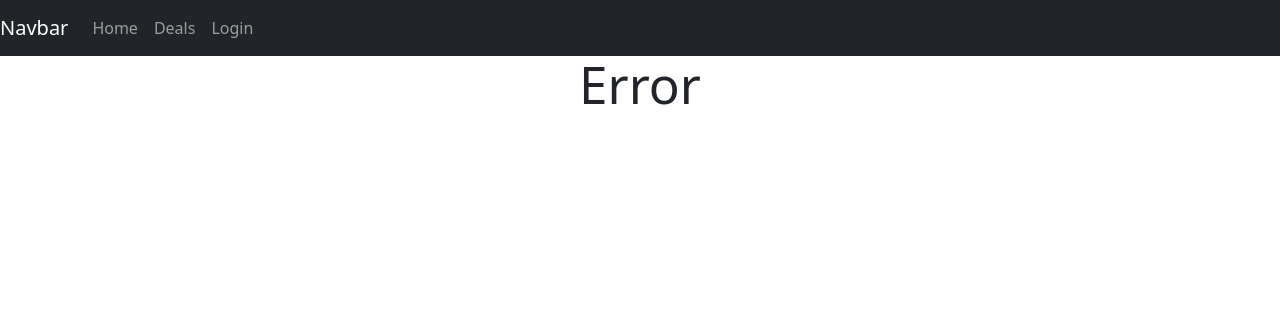
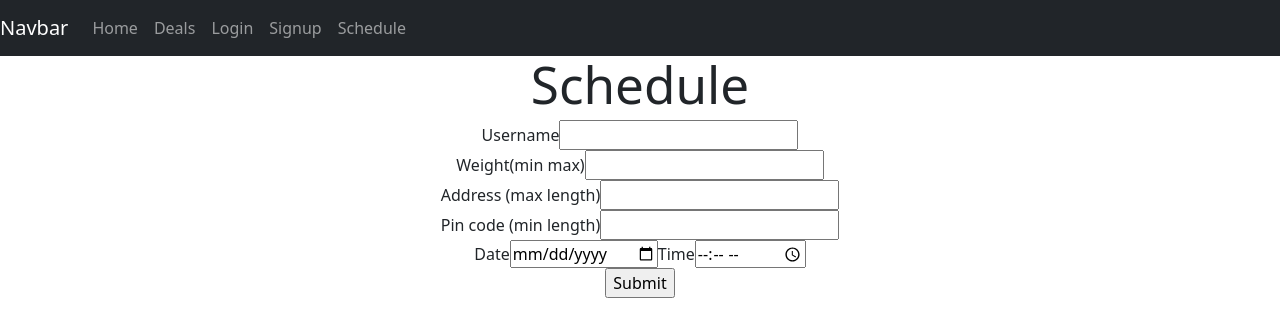
Before and after one commit to anuragkumar-git/ROYAL, a React (Vite) app in the folder mern/6-FEB/landingPage/: page /schedule in a window 1280 px wide. Shown: the top 336 px of the page. Built offline with nearby package versions, Linux system fonts and the light colour scheme.

Commit message:
Complete till 13 Feb

```diff
--- a/mern/6-FEB/landingPage/index.html
+++ b/mern/6-FEB/landingPage/index.html
@@ -9,6 +9,9 @@
   </head>
   <body>
     <div id="root"></div>
+    <script src="https://code.jquery.com/jquery-3.3.1.slim.min.js" integrity="sha384-q8i/X+965DzO0rT7abK41JStQIAqVgRVzpbzo5smXKp4YfRvH+8abtTE1Pi6jizo" crossorigin="anonymous"></script>
+    <script src="https://cdn.jsdelivr.net/npm/popper.js@1.14.7/dist/umd/popper.min.js" integrity="sha384-UO2eT0CpHqdSJQ6hJty5KVphtPhzWj9WO1clHTMGa3JDZwrnQq4sF86dIHNDz0W1" crossorigin="anonymous"></script>
+    <script src="https://cdn.jsdelivr.net/npm/bootstrap@4.3.1/dist/js/bootstrap.min.js" integrity="sha384-JjSmVgyd0p3pXB1rRibZUAYoIIy6OrQ6VrjIEaFf/nJGzIxFDsf4x0xIM+B07jRM" crossorigin="anonymous"></script>
     <script type="module" src="/src/main.jsx"></script>
   </body>
 </html>
--- a/mern/6-FEB/landingPage/src/App.jsx
+++ b/mern/6-FEB/landingPage/src/App.jsx
@@ -1,22 +1,23 @@
-import { useState } from 'react'
-import reactLogo from './assets/react.svg'
-import viteLogo from '/vite.svg'
-import './App.css'
-import { Array } from './components/Array'
-import { UseStateDemo } from './components/UseStateDemo'
-import { UseStateDemo2 } from './components/UseStateDemo2'
-import { Form } from './components/Form'
-import {Route, Routes} from 'react-router-dom'
-import { Navbar } from './components/Navbar'
-import { Home } from './components/tukku/Home'
-import { Deals } from './components/tukku/Deals'
-import { Error } from './components/tukku/Error'
-import { Landing } from './components/tukku/Landing'
-import { View } from './components/tukku/View'
-import { Login } from './components/forms/Login'
+import { useState } from "react";
+import reactLogo from "./assets/react.svg";
+import viteLogo from "/vite.svg";
+import "./App.css";
+import { Array } from "./components/Array";
+import { UseStateDemo } from "./components/UseStateDemo";
+import { UseStateDemo2 } from "./components/UseStateDemo2";
+import { Form } from "./components/Form";
+import { Route, Routes } from "react-router-dom";
+import { Navbar } from "./components/Navbar";
+import { Home } from "./components/tukku/Home";
+import { Deals } from "./components/tukku/Deals";
+import { Error } from "./components/tukku/Error";
+import { Landing } from "./components/tukku/Landing";
+import { View } from "./components/tukku/View";
+import { Login } from "./components/forms/Login";
+import { Signup } from "./components/tukku/Signup";
+import { Schedule } from "./components/tukku/Schedule";
 
 function App() {
-
   return (
     <div>
       {/* <Array></Array> */}
@@ -25,15 +26,17 @@ function App() {
         <Form></Form> */}
       <Navbar></Navbar>
       <Routes>
-            <Route path='/' element = {<Landing/>}></Route>
-            <Route path= '/*' element = {<Error/>}></Route>
-            <Route path='/home' element = {<Home/>}></Route>
-            <Route path='/deals' element = {<Deals/>}></Route>
-            <Route path='/deals/:id' element={<View/>}></Route>
-            <Route path='/login' element={<Login/>}></Route>
+        <Route path="/" element={<Landing />}></Route>
+        <Route path="/*" element={<Error />}></Route>
+        <Route path="/home" element={<Home />}></Route>
+        <Route path="/deals" element={<Deals />}></Route>
+        <Route path="/deals/:id" element={<View />}></Route>
+        <Route path="/login" element={<Login />}></Route>
+        <Route path="/signup" element={<Signup />}></Route>
+        <Route path="/schedule" element={<Schedule />}></Route>
       </Routes>
     </div>
-  )
+  );
 }
 
-export default App
+export default App;
--- a/mern/6-FEB/landingPage/src/components/Navbar.jsx
+++ b/mern/6-FEB/landingPage/src/components/Navbar.jsx
@@ -40,6 +40,12 @@ export const Navbar = () => {
             <li>
               <Link class="nav-link" to="/login">Login</Link>
             </li>
+            <li>
+              <Link class="nav-link" to="/signup">Signup</Link>
+            </li>
+            <li>
+              <Link class="nav-link" to="/schedule">Schedule</Link>
+            </li>
           </ul>
         </div>
       </nav>
--- a/mern/6-FEB/landingPage/src/components/forms/Login.jsx
+++ b/mern/6-FEB/landingPage/src/components/forms/Login.jsx
@@ -3,11 +3,32 @@ import { useForm } from "react-hook-form";
 
 export const Login = () => {
   // const { formdata, handleForm } = useForm();
-  const { register, handleSubmit } = useForm();
+  const {
+    register,
+    handleSubmit,
+    formState: { errors },
+  } = useForm();
+  console.log("ERROR:", errors);
 
   const dataHandler = (data) => {
-    console.log(data);
+    console.log("DATA:", data);
   };
+
+  const validationSchema = {
+    nameValidator: {
+      required: {
+        value: true,
+        message: "Username is Requried*",
+      },
+    },
+    passValidator: {
+      required: {
+        value: true,
+        message: "Password is Required*",
+      },
+    },
+  };
+
   return (
     <div>
       <h1>Login</h1>
@@ -15,9 +36,21 @@ export const Login = () => {
         {/* <form onSubmit={handleForm(dataHandler)}> */}
         <form onSubmit={handleSubmit(dataHandler)}>
           <div>
-            <lable>Name</lable>
+            <label>Name</label>
             {/* <input type="text" {...formdata("name")} /> */}
-            <input type="text" {...register("name")} />
+            <input
+              type="text"
+              {...register("name", validationSchema.nameValidator)}
+            />
+            <span>{errors.name?.message}</span>
+          </div>
+          <div>
+            <label>Password</label>
+            <input
+              type="text"
+              {...register("password", validationSchema.passValidator)}
+            />
+            <span>{errors.password?.message}</span>
           </div>
           <div>
             <input type="submit"></input>
--- /dev/null
+++ b/mern/6-FEB/landingPage/src/components/tukku/Schedule.jsx
@@ -0,0 +1,123 @@
+import React from "react";
+import { useForm } from "react-hook-form";
+
+export const Schedule = () => {
+  const {
+    register,
+    handleSubmit,
+    formState: { errors },
+  } = useForm();
+  console.log("ERR:", errors);
+
+  const submitHandler = (data) => {
+    console.log("Data:", data);
+  };
+
+  const validationSchema = {
+    usernameValidator: {
+      required: {
+        value: true,
+        message: "Username is required*",
+      },
+    },
+    weightValidator: {
+      required: {
+        value: true,
+        message: "Weight Required*",
+      },
+      max:{
+        value: 10,
+        message:"Max 10Kg allowed*"
+      }
+    },
+    addressValidator: {
+      required: {
+        value: true,
+        message: "Address is required",
+      },
+    },
+    pincodeValidator: {
+      required: {
+        value: true,
+        message: "Enter valid Pincode",
+      },
+      minLength:{
+        value:6,
+        message: "Enter validPincode"
+      },
+      maxLength:{
+        value:6,
+        message: "Enter validPincode"
+      }
+    },
+    dateValidator: {
+      required: {
+        value: true,
+        message: "Select Date",
+      },
+    },
+    timeValidator: {
+      required: {
+        value: true,
+        message: "Select Time",
+      },
+    },
+  };
+
+  return (
+    <div>
+      <h1>Schedule</h1>
+      <form onSubmit={handleSubmit(submitHandler)}>
+        <div>
+          <label>Username</label>
+          <input
+            type="text"
+            {...register("userName", validationSchema.usernameValidator)}
+          />
+          <span>{errors.userName?.message}</span>
+        </div>
+        <div>
+          <label>Weight(min max)</label>
+          <input
+            type="number"
+            {...register("weight", validationSchema.weightValidator)}
+          />
+          <span>{errors.weight?.message}</span>
+        </div>
+        <div>
+          <label>Address (max length)</label>
+          <input
+            type="text"
+            {...register("address", validationSchema.addressValidator)}
+          />
+          <span>{errors.address?.message}</span>
+        </div>
+        <div>
+          <label>Pin code (min length)</label>
+          <input
+            type="number"
+            {...register("pinCode", validationSchema.pincodeValidator)}
+          />
+          <span>{errors.pinCode?.message}</span>
+        </div>
+        <div>
+          <label>Date</label>
+          <input
+            type="date"
+            {...register("date", validationSchema.dateValidator)}
+          />
+          <label>Time</label>
+          <span>{errors.date?.message}</span>
+          <input
+            type="time"
+            {...register("time", validationSchema.timeValidator)}
+          />
+          <span>{errors.time?.message}</span>
+        </div>
+        <div>
+          <input type="submit" />
+        </div>
+      </form>
+    </div>
+  );
+};
--- /dev/null
+++ b/mern/6-FEB/landingPage/src/components/tukku/Signup.jsx
@@ -0,0 +1,75 @@
+import React from "react";
+import { useForm } from "react-hook-form";
+
+export const Signup = () => {
+  const submitHandler = (data) => {
+    console.log("Data:", data);
+  };
+  const {
+    register,
+    handleSubmit,
+    formState: { errors },
+  } = useForm();
+  console.log("Errors:", errors);
+
+  const handlerSchema = {
+    userNameValidator: {
+      required: {
+        value: true,
+        message: "UserName is required*",
+      },
+    },
+    emailValidator: {
+      required: {
+        value: true,
+        message: "Email is reqired*",
+      },
+    },
+    passwordvalidator: {
+      required: {
+        value: true,
+        message: "Password is Required*",
+      },
+
+      minLength: {
+        value: 5,
+        message: "Aleast 5 characters Required*",
+      },
+    },
+  };
+
+  return (
+    <div>
+      <h1>Signup</h1>
+      <form onSubmit={handleSubmit(submitHandler)}>
+        <div>
+          <label>User Name</label>
+          <input
+            type="text"
+            {...register("name", handlerSchema.userNameValidator)}
+          />
+          <span>{errors.name?.message}.</span>
+        </div>
+        <div>
+          <label>Email</label>
+          <input
+            type="email"
+            {...register("email", handlerSchema.emailValidator)}
+          />
+          <span>{errors.email?.message}</span>
+        </div>
+        <div>
+          <label>Password</label>
+          <input
+            type="text"
+            {...register("password", handlerSchema.passwordvalidator)}
+          />
+          <span>{errors.password?.message}</span>
+        </div>
+        <div>
+          <input type="submit" />
+        </div>
+      </form>
+    </div>
+  );
+};
```
Lines whose indentation alone changed are shown as unchanged.
